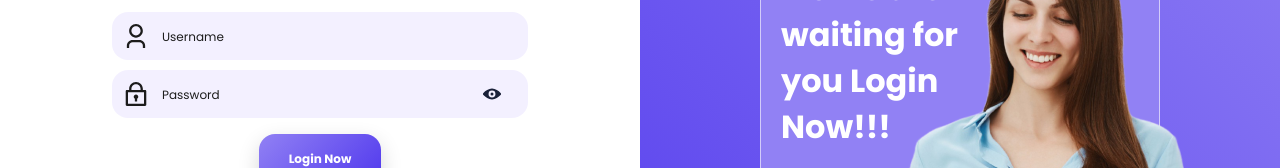
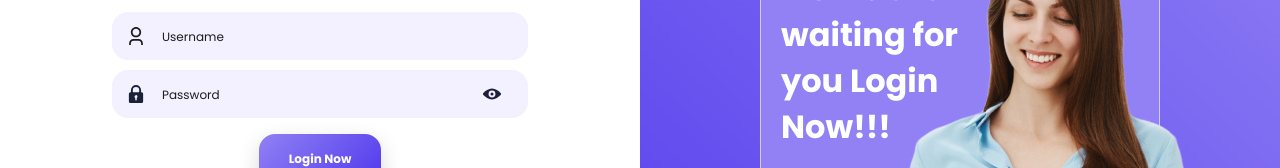
Before and after one commit to RojanSr/Dashboard, a React (Vite) app: page /login in a window 1280 px wide. Shown: the part 243-411 px from the top of the page. Built offline with nearby package versions, Linux system fonts and the light colour scheme.

Commit message:
add: show password on hold

```diff
--- a/src/components/form/input/index.jsx
+++ b/src/components/form/input/index.jsx
@@ -1,4 +1,4 @@
-import React, { useState } from "react";
+import React, { useEffect, useState } from "react";
 import {
   InputGroup,
   InputLeftElement,
@@ -8,15 +8,23 @@ import {
   Button,
 } from "@chakra-ui/react";
 
-import { ViewIcon, ViewOffIcon } from "@chakra-ui/icons";
+import { ViewIcon, ViewOffIcon, UnlockIcon } from "@chakra-ui/icons";
 
 const FormInput = ({ leftIcon, placeholder, type }) => {
   const [show, setShow] = useState(false);
-  const handleClick = () => setShow(!show);
+
   return (
     <InputGroup size={{ base: "md", lg: "lg" }} mb="10px">
       <InputLeftElement>
-        <Image src={leftIcon} w="24px" h="24px" />
+        {type === "password" ? (
+          show ? (
+            <UnlockIcon />
+          ) : (
+            leftIcon
+          )
+        ) : (
+          <Image src={leftIcon} w="18px" h="18px" />
+        )}
       </InputLeftElement>
       <Input
         type={type == "password" ? (show ? "text" : "password") : type}
@@ -35,7 +43,9 @@ const FormInput = ({ leftIcon, placeholder, type }) => {
       {type === "password" && (
         <InputRightElement
           width="4.5rem"
-          onClick={handleClick}
+          onMouseDown={() => setShow(true)}
+          onMouseUp={() => setShow(false)}
+          onMouseLeave={() => setShow(false)}
           cursor="pointer"
         >
           {show ? <ViewOffIcon /> : <ViewIcon />}
--- a/src/pages/Login/Login.jsx
+++ b/src/pages/Login/Login.jsx
@@ -1,7 +1,7 @@
 import React from "react";
-import { Text, Button, Box } from "@chakra-ui/react";
+import { Text, Box } from "@chakra-ui/react";
 import UsernameIcon from "../../assets/Login/username_icon.svg";
-import LockIcon from "../../assets/Login/lock_icon.svg";
+import { LockIcon } from "@chakra-ui/icons";
 import FormInput from "../../components/form/input";
 import GoogleIcon from "../../assets/Login/google_icon.svg";
 import FacebookIcon from "../../assets/Login/facebook_icon.svg";
@@ -33,7 +33,11 @@ const Login = () => {
 
       <FormInput leftIcon={UsernameIcon} placeholder="Username" type="text" />
 
-      <FormInput leftIcon={LockIcon} placeholder="Password" type="password" />
+      <FormInput
+        leftIcon={<LockIcon />}
+        placeholder="Password"
+        type="password"
+      />
 
       <FormBtn text="Login Now" />
 
--- a/src/pages/Login/Signup.jsx
+++ b/src/pages/Login/Signup.jsx
@@ -3,7 +3,7 @@ import { Box, Text, Image } from "@chakra-ui/react";
 import { Link } from "react-router-dom";
 import FormInput from "../../components/form/input";
 import UsernameIcon from "../../assets/Login/username_icon.svg";
-import LockIcon from "../../assets/Login/lock_icon.svg";
+import { LockIcon } from "@chakra-ui/icons";
 import AtIcon from "../../assets/Login/at-solid.svg";
 import FormBtn from "../../components/button/FormBtn";
 import { mifin_colors } from "../../theme/color";
@@ -30,9 +30,13 @@ const Signup = () => {
 
       <FormInput leftIcon={UsernameIcon} placeholder="Username" type="text" />
       <FormInput leftIcon={AtIcon} placeholder="Email" type="email" />
-      <FormInput leftIcon={LockIcon} placeholder="Password" type="password" />
       <FormInput
-        leftIcon={LockIcon}
+        leftIcon={<LockIcon />}
+        placeholder="Password"
+        type="password"
+      />
+      <FormInput
+        leftIcon={<LockIcon />}
         placeholder="Confirm Password"
         type="password"
       />
```
